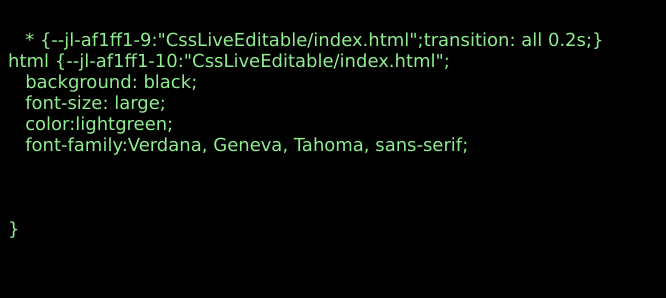
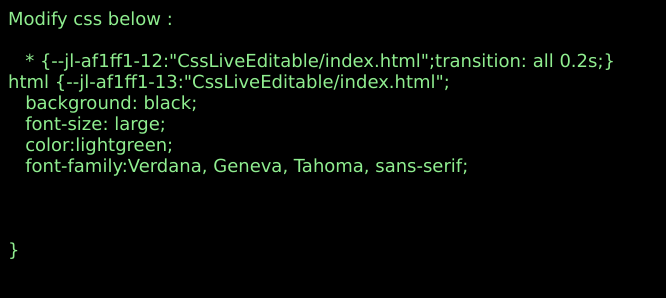
Before and after one commit to dgucc/javascript, a plain HTML site: page CssLiveEditable/index.html in a window 1280 px wide. Shown: the whole page, without its empty margins (0-666 px from the left). Drawn offline with Linux system fonts and the light colour scheme.

Commit message:
Update index.html

```diff
--- a/CssLiveEditable/index.html
+++ b/CssLiveEditable/index.html
@@ -5,6 +5,9 @@
    <title>Live Edit</title>
 </head>
 <body>
+
+   Modify css below :
+
 <style contenteditable="true" style="display: block; white-space: pre;">
    * {transition: all 0.2s;}
 html {
```
